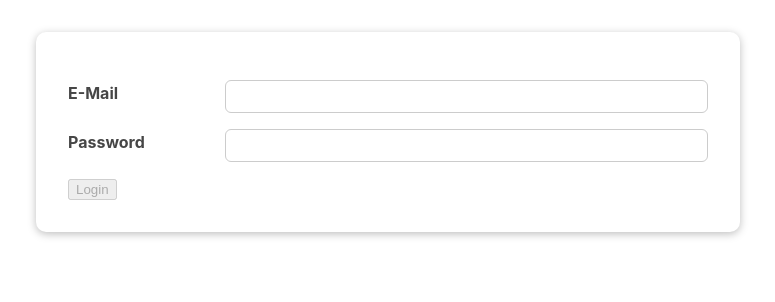
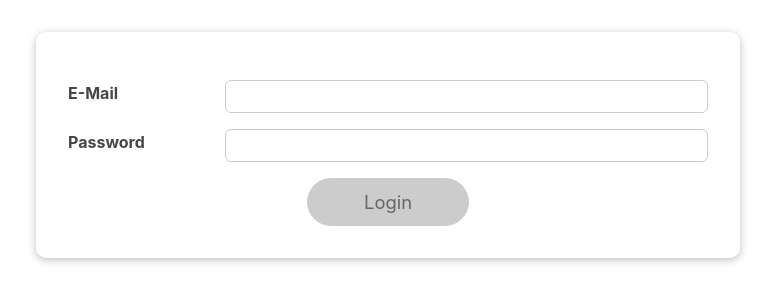
Before and after one commit to Alicino88/react-login-page, a React (Create React App) app: page / in a window 1280 px wide. Shown: the top 302 px of the page, without its empty margins (252-1027 px from the left). Built offline with nearby package versions, Linux system fonts and the light colour scheme.

Commit message:
Added button component

```diff
--- a/src/Components/Login/Login.js
+++ b/src/Components/Login/Login.js
@@ -1,6 +1,7 @@
 import { useState } from "react";
 import classes from "./Login.module.css";
 import Card from "../UI/Card";
+import Button from "../UI/Button";
 
 const Login = (props) => {
   const [enteredEmail, setEnteredEmail] = useState("");
@@ -71,10 +72,10 @@
             onBlur={validatePasswordHandler}
           />
         </div>
-        <div>
-          <button type="submit" disabled={!formIsValid}>
+        <div className={classes.actions}>
+          <Button type="submit" disabled={!formIsValid}>
             Login
-          </button>
+          </Button>
         </div>
       </form>
     </Card>
--- /dev/null
+++ b/src/Components/UI/Button.js
@@ -0,0 +1,15 @@
+import classes from "./Button.module.css";
+
+const Button = (props) => {
+  return (
+    <button
+      type={props.type || "button"}
+      className={classes.button}
+      disabled={props.disabled}
+    >
+      {props.children}
+    </button>
+  );
+};
+
+export default Button;
--- /dev/null
+++ b/src/Components/UI/Button.module.css
@@ -0,0 +1,30 @@
+.button {
+  font: inherit;
+  border: 1px solid #3b6880;
+  background: #3b6880;
+  color: white;
+  padding: 0.75rem 3.5rem;
+  cursor: pointer;
+  font-size: 1.15rem;
+  border-radius: 30px;
+}
+
+.button:hover,
+.button:active {
+  border: 1px solid #6abbe7;
+  background: #6abbe7;
+}
+
+.button:focus {
+  outline: none;
+}
+
+button:disabled,
+button:focus:disabled,
+button:hover:disabled,
+button:active:disabled {
+  background: #ccc;
+  border-color: #ccc;
+  color: #666666;
+  cursor: not-allowed;
+}
```
